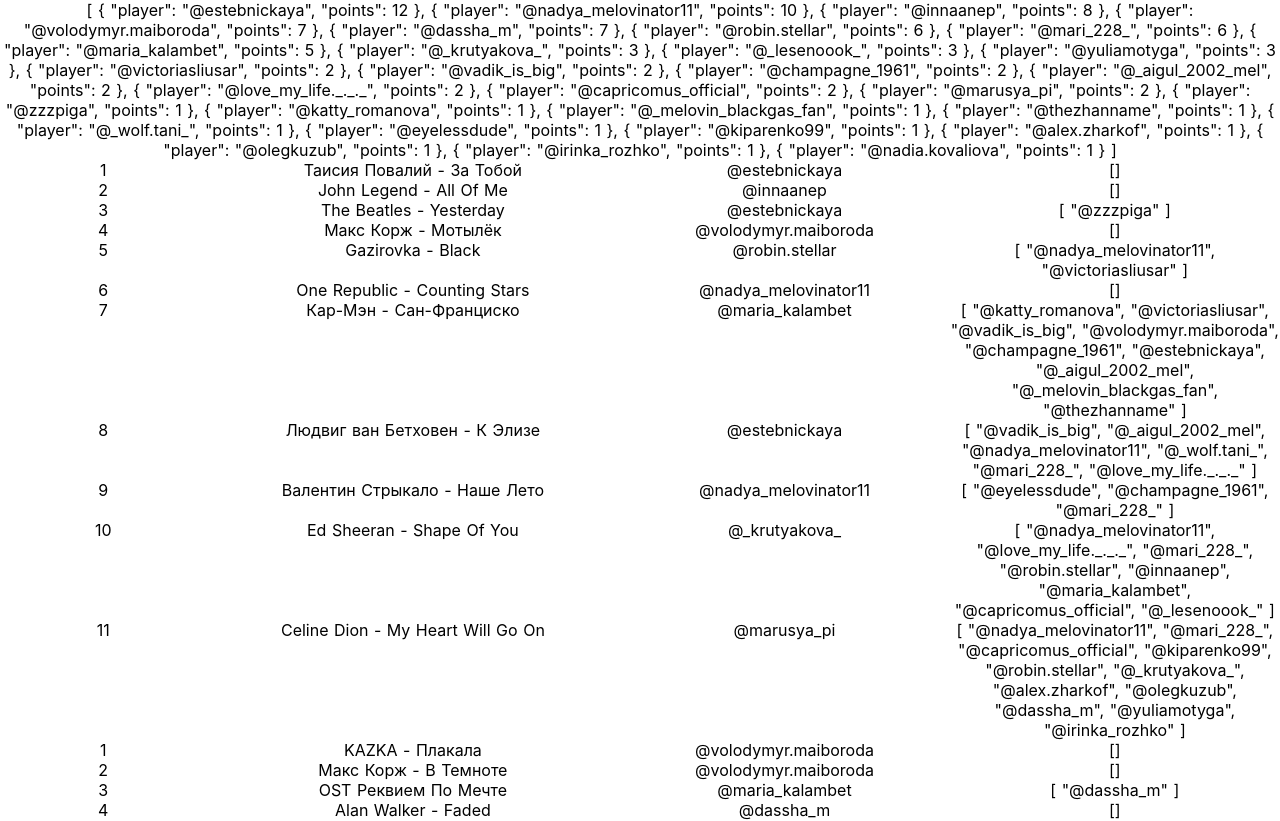
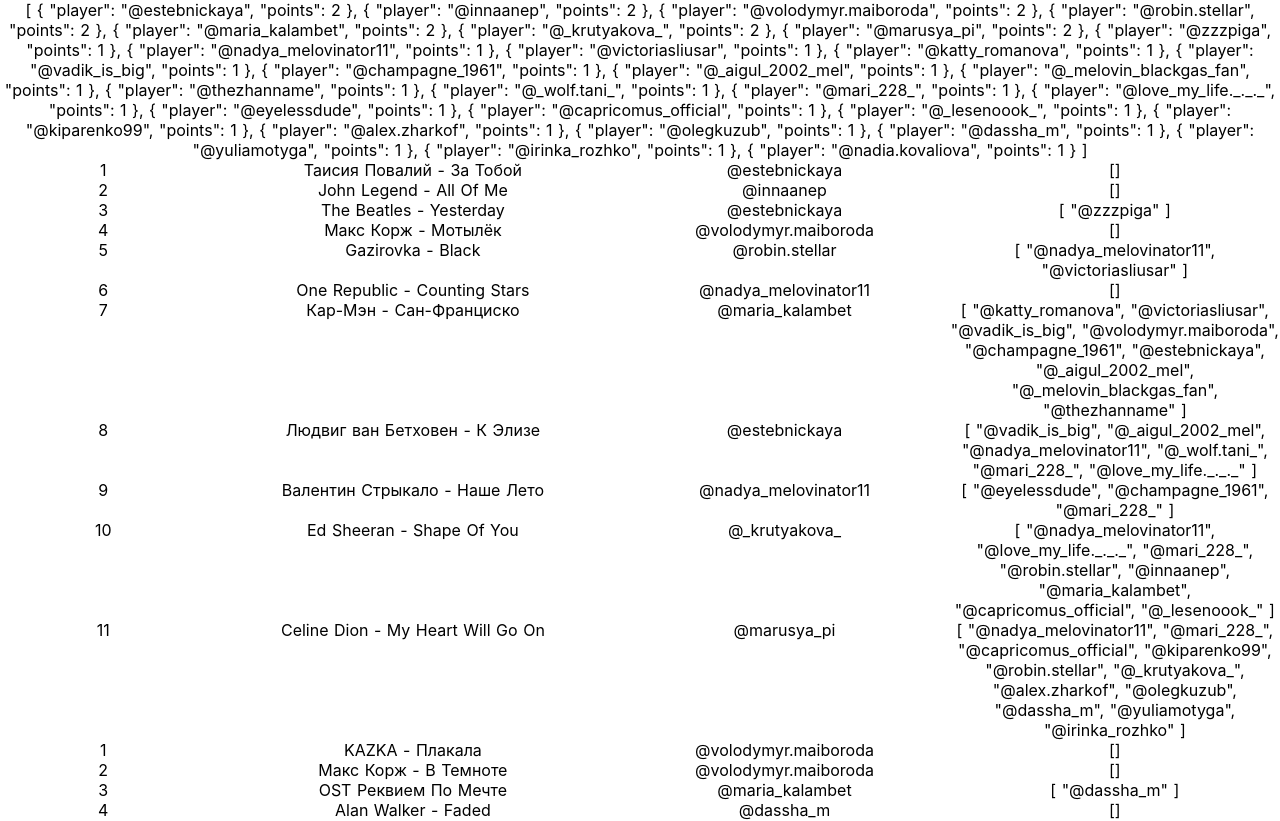
Before and after one commit to ardier16/guess-piano, a Nuxt app: page /season-1 in a window 1280 px wide. Shown: the top 821 px of the page. Built offline with nearby package versions, Linux system fonts and the light colour scheme.

Commit message:
Update season viewer

```diff
--- a/components/SeasonViewer.vue
+++ b/components/SeasonViewer.vue
@@ -31,18 +31,10 @@ export default {
       return this.season.episodes
         .reduce((acc, ep) => [...acc, ...ep.songs], [])
         .reduce((acc, song) => {
-          if (!acc[song.winner]) {
-            acc[song.winner] = 0
-          }
-
-          acc[song.winner] += song.points * 2
+          acc[song.winner] = acc[song.winner] || 0 + song.points * 2
 
           song.guessers.forEach((item) => {
-            if (!acc[item]) {
-              acc[item] = 0
-            }
-
-            acc[item] += song.points
+            acc[item] = acc[item] || 0 + song.points
           })
 
           return acc
```
